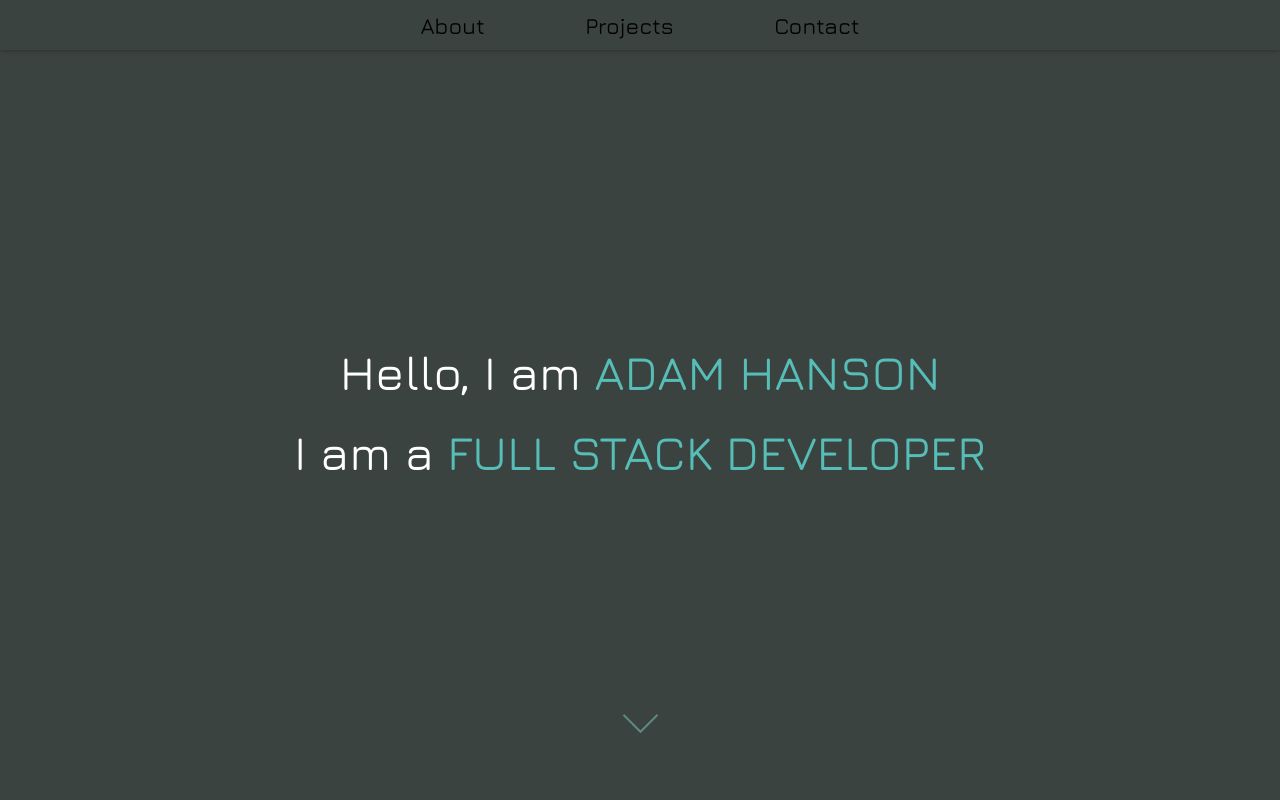
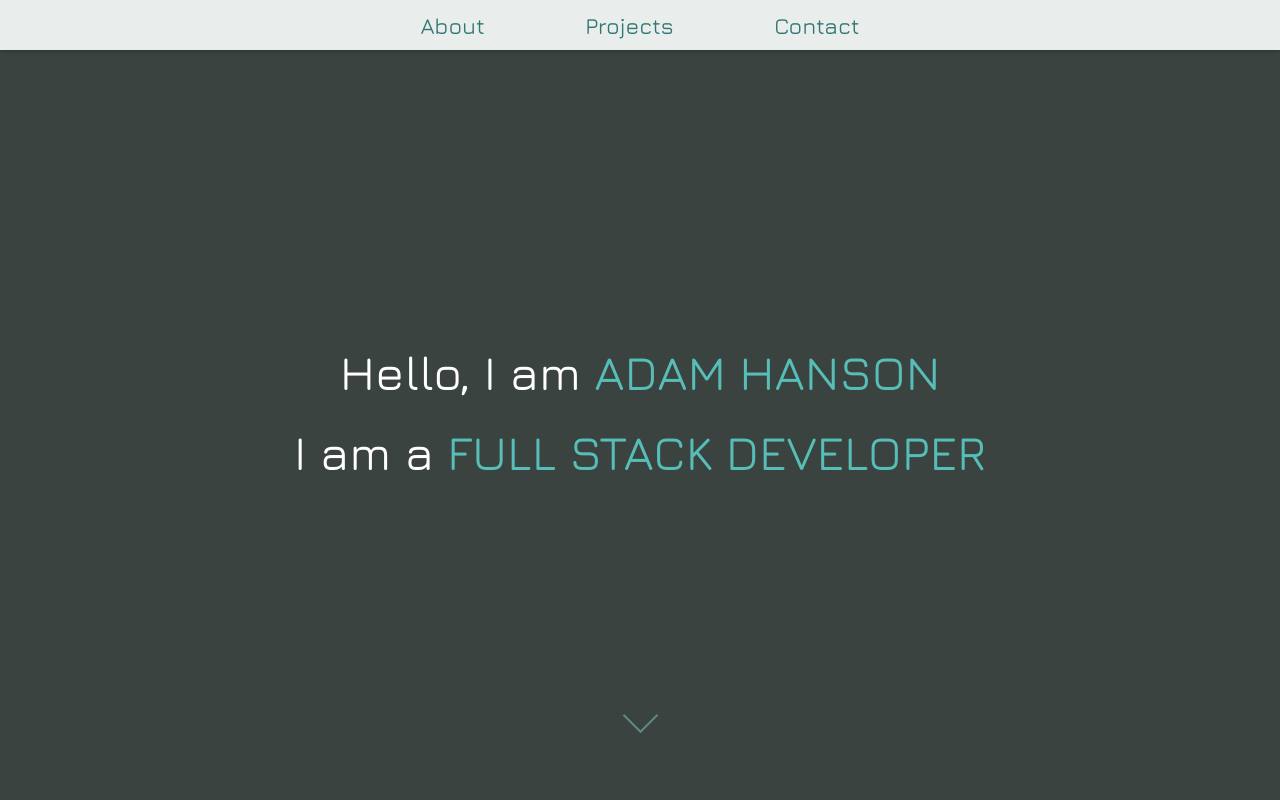
Before and after one commit to ajhanson22227/portfolio, a React (Create React App) app: page / in a window 1280 px wide. Shown: the top 800 px of the page. Built offline with nearby package versions, Linux system fonts and the light colour scheme.

Commit message:
conditional classes for when screen is scrolled

```diff
--- a/src/components/Navbar/Navbar.js
+++ b/src/components/Navbar/Navbar.js
@@ -3,7 +3,11 @@ import "./Navbar.css";
 
 const Navbar = (props) => {
   return (
-    <div className="navbar-container">
+    <div
+      className={`navbar-container ${
+        props.isScrolled ? "nav-dark" : "nav-light"
+      }`}
+    >
       <div className="navbar-content">
         <div
           onClick={() => props.ScrollTo(props.aboutRef)}
```
